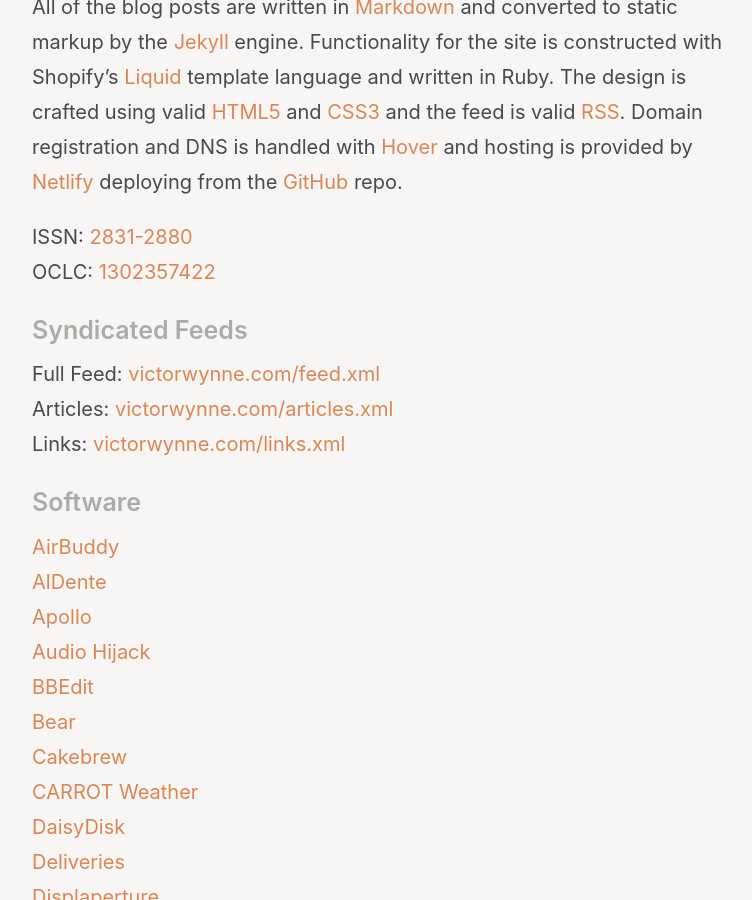
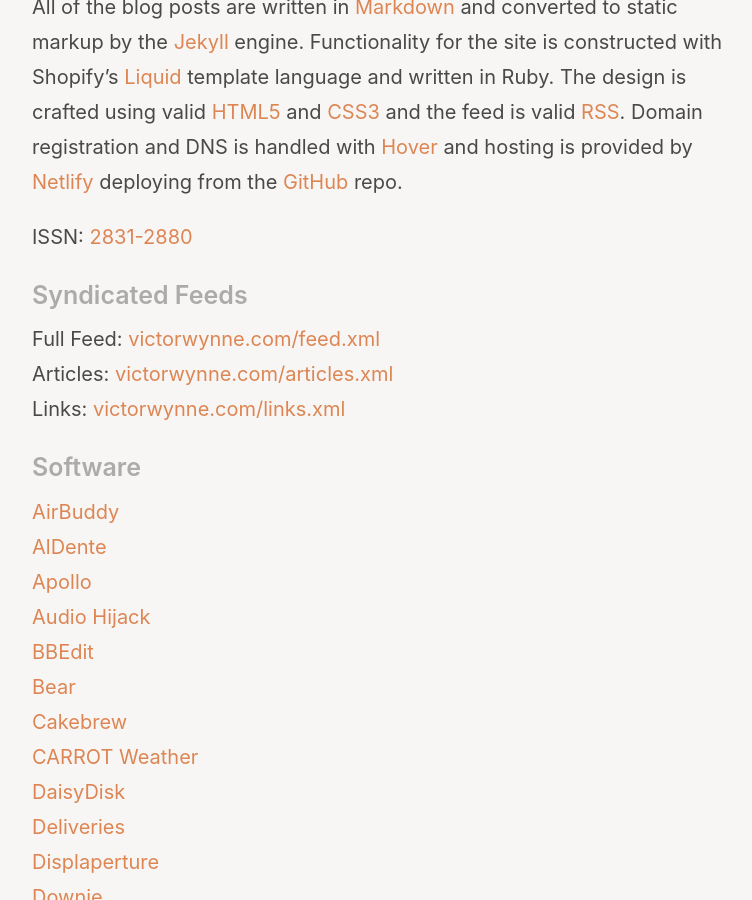
Before and after one commit to wertercatt/tooters, a Jekyll site: the page built from colophon.md, in a window 1280 px wide and 900 px high, scrolled down 347 px. Shown: the whole window, without its empty margins (258-1010 px from the left). Built offline with Jekyll 4.4.1, drawn with Linux system fonts in a browser that asks for light colours.

Commit message:
Updated the colophon.md

```diff
--- a/colophon.md
+++ b/colophon.md
@@ -24,7 +24,6 @@
 All of the blog posts are written in [Markdown](https://daringfireball.net/projects/markdown/) and converted to static markup by the [Jekyll](https://jekyllrb.com) engine. Functionality for the site is constructed with Shopify's [Liquid](https://shopify.github.io/liquid/) template language and written in Ruby. The design is crafted using valid [HTML5](https://validator.w3.org/nu/?doc=https%3A%2F%2Fvictorwynne.com%2F) and [CSS3](https://jigsaw.w3.org/css-validator/validator?uri=https%3A%2F%2Fvictorwynne.com&profile=css3svg&usermedium=all&warning=0&vextwarning=) and the feed is valid [RSS](https://validator.w3.org/feed/check.cgi?url=https%3A%2F%2Fvictorwynne.com%2Ffeed.xml). Domain registration and DNS is handled with [Hover](https://hover.com/) and hosting is provided by [Netlify](https://www.netlify.com) deploying from the [GitHub](https://www.github.com/victorwynne/victorwynne/) repo.
 
 ISSN: [2831-2880](https://portal.issn.org/resource/ISSN/2831-2880)<br>
-OCLC: [1302357422](https://www.worldcat.org/title/victor-wynne/)
 
 ## <small>Syndicated Feeds</small>
 
```
